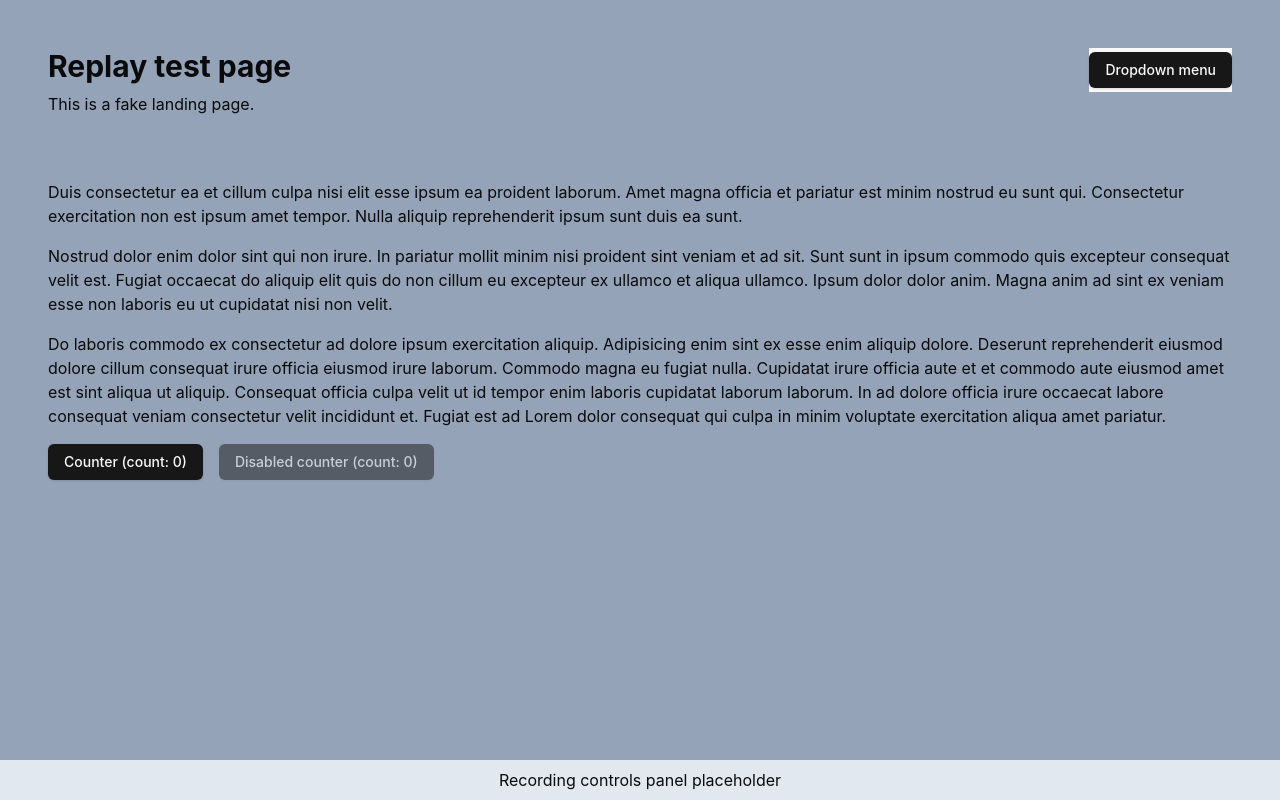
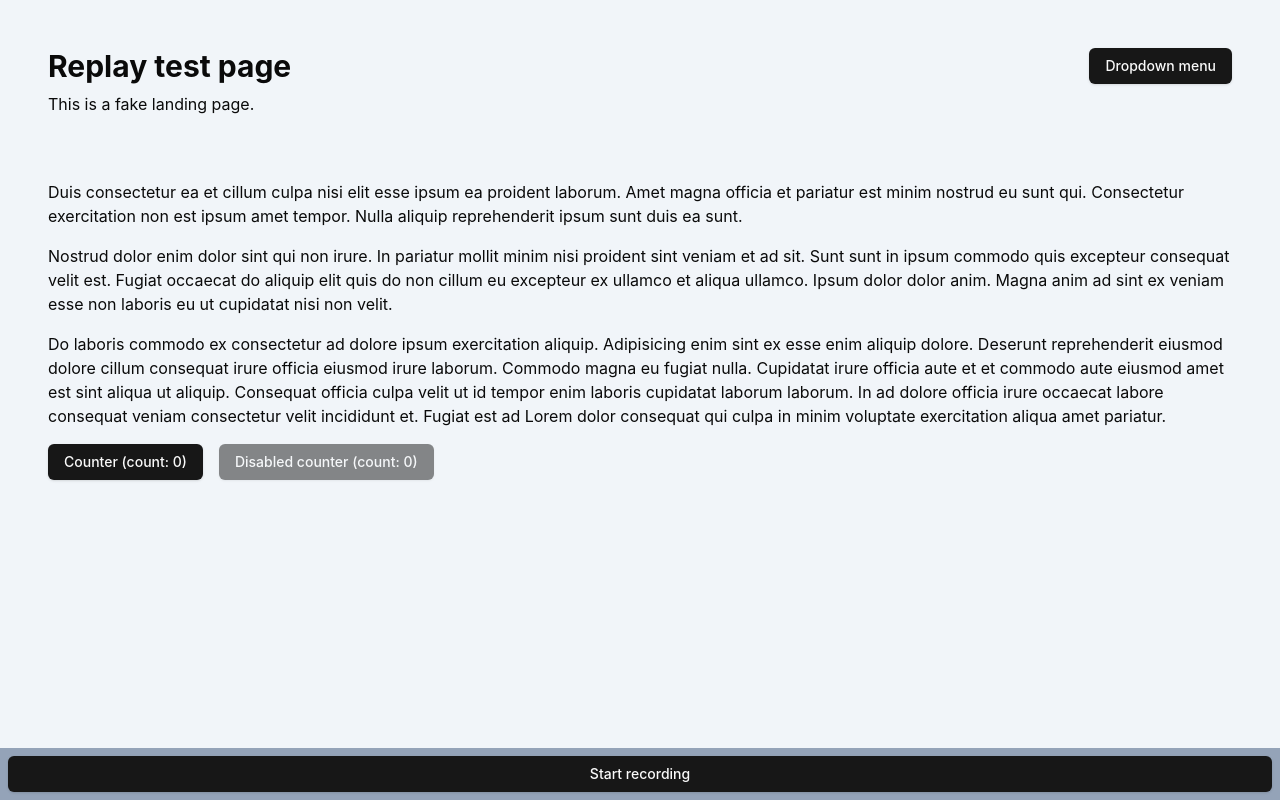
Before and after one commit to andrewpomeroy/rrweb-recording-sandbox, a React (Vite) app: page / in a window 1280 px wide. Built offline with nearby package versions, Linux system fonts and the light colour scheme.

Commit message:
Add basic recording PoC

```diff
--- a/package.json
+++ b/package.json
@@ -13,12 +13,14 @@
     "@radix-ui/react-dropdown-menu": "^2.1.2",
     "@radix-ui/react-icons": "^1.3.0",
     "@radix-ui/react-slot": "^1.1.0",
+    "@rrweb/types": "^2.0.0-alpha.17",
     "autoprefixer": "^10.4.20",
     "class-variance-authority": "^0.7.0",
     "clsx": "^2.1.1",
     "lucide-react": "^0.451.0",
     "react": "^18.3.1",
     "react-dom": "^18.3.1",
+    "rrweb": "^2.0.0-alpha.4",
     "tailwind-merge": "^2.5.3",
     "tailwindcss": "^3.4.13",
     "tailwindcss-animate": "^1.0.7"
--- a/src/App.tsx
+++ b/src/App.tsx
@@ -1,13 +1,12 @@
 import { useState } from "react";
 import LandingPage from "./LandingPage";
+import RecordingControls from "@/RecordingControls";
 
 function App() {
   return (
     <div className="flex-1 flex flex-col w-full overflow-hidden">
       <LandingPage />
-      <div className="bg-slate-200 p-2">
-        Recording controls panel placeholder
-      </div>
+      <RecordingControls />
     </div>
   );
 }
--- a/src/LandingPage.tsx
+++ b/src/LandingPage.tsx
@@ -33,7 +33,7 @@ const LandingPage = () => {
   };
 
   return (
-    <div className="flex-1 flex justify-center bg-slate-400 overflow-y-auto">
+    <div className="flex-1 flex justify-center bg-slate-100 overflow-y-auto">
       <div className="max-w-[1280px] p-12 text-left">
         <div className="flex justify-between">
           <div>
@@ -41,7 +41,7 @@ const LandingPage = () => {
           </div>
           <div className="flex space-x-2">
             <DropdownMenu>
-              <DropdownMenuTrigger>
+              <DropdownMenuTrigger asChild>
                 <Button>Dropdown menu</Button>
               </DropdownMenuTrigger>
               <DropdownMenuContent>
@@ -85,17 +85,10 @@ const LandingPage = () => {
             aliqua amet pariatur.
           </p>
           <div className="flex space-x-4">
-            <Button
-              // className="bg-green-500 hover:bg-green-700 text-white font-bold py-2 px-4 rounded"
-              onClick={() => handleIncrement(counter1)}
-            >
+            <Button onClick={() => handleIncrement(counter1)}>
               Counter (count: {counter1.count})
             </Button>
-            <Button
-              // className="bg-gray-500 text-white font-bold py-2 px-4 rounded"
-              onClick={() => handleIncrement(counter2)}
-              disabled
-            >
+            <Button onClick={() => handleIncrement(counter2)} disabled>
               Disabled counter (count: {counter2.count})
             </Button>
           </div>
--- /dev/null
+++ b/src/RecordingControls.tsx
@@ -0,0 +1,50 @@
+import { Button } from "@/components/ui/button";
+import type { eventWithTime } from "@rrweb/types";
+import { useRef, useState } from "react";
+import { record } from "rrweb";
+
+function RecordingControls() {
+  const [isRecording, setIsRecording] = useState(false);
+  // const [stopCallback, setStopCallback] = useState<() => void>(() => {});
+  const stopRecording = useRef<() => void>(() => {});
+  const [events, setEvents] = useState<eventWithTime[]>([]);
+  const recordingEvents = useRef<eventWithTime[]>([]);
+  const startRecording = (e: React.MouseEvent) => {
+    e.preventDefault();
+    console.log("Recording started", new Date().toLocaleString());
+    setIsRecording(true);
+    recordingEvents.current = [];
+    const cb = record({
+      emit(event) {
+        recordingEvents.current.push(event);
+        // store.setItem(String(index++), event);
+        // console.log("Event pushed");
+      },
+    });
+    if (cb) {
+      stopRecording.current = () => {
+        console.log("Recording stopped", new Date().toLocaleString());
+        setIsRecording(false);
+        setEvents(recordingEvents.current);
+        console.log(
+          "%c💣️ events",
+          "background: aliceblue; color: dodgerblue; font-weight: bold",
+          recordingEvents.current
+        );
+        cb();
+      };
+      // setStopCallback(stop);
+    }
+  };
+  return (
+    <div className="flex-none flex flex-col w-full overflow-hidden bg-slate-400 p-2">
+      {isRecording && stopRecording.current ? (
+        <Button onClick={stopRecording.current}>Stop recording</Button>
+      ) : (
+        <Button onClick={startRecording}>Start recording</Button>
+      )}
+    </div>
+  );
+}
+
+export default RecordingControls;
```
Also changed, not shown: 1 other file (tests, documents, lock files or other folders).
